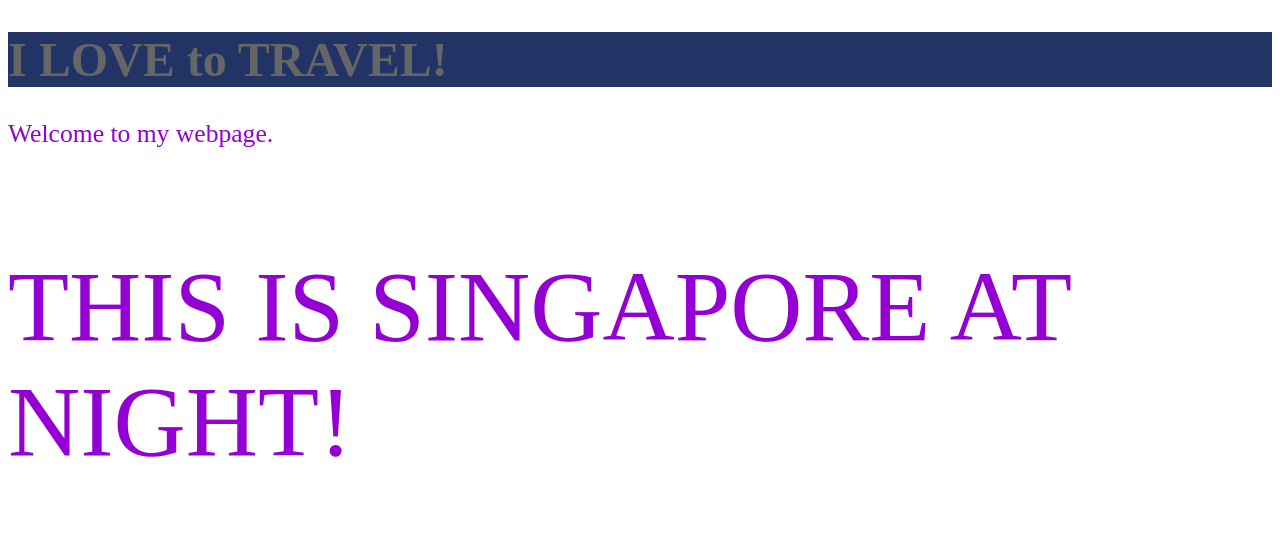
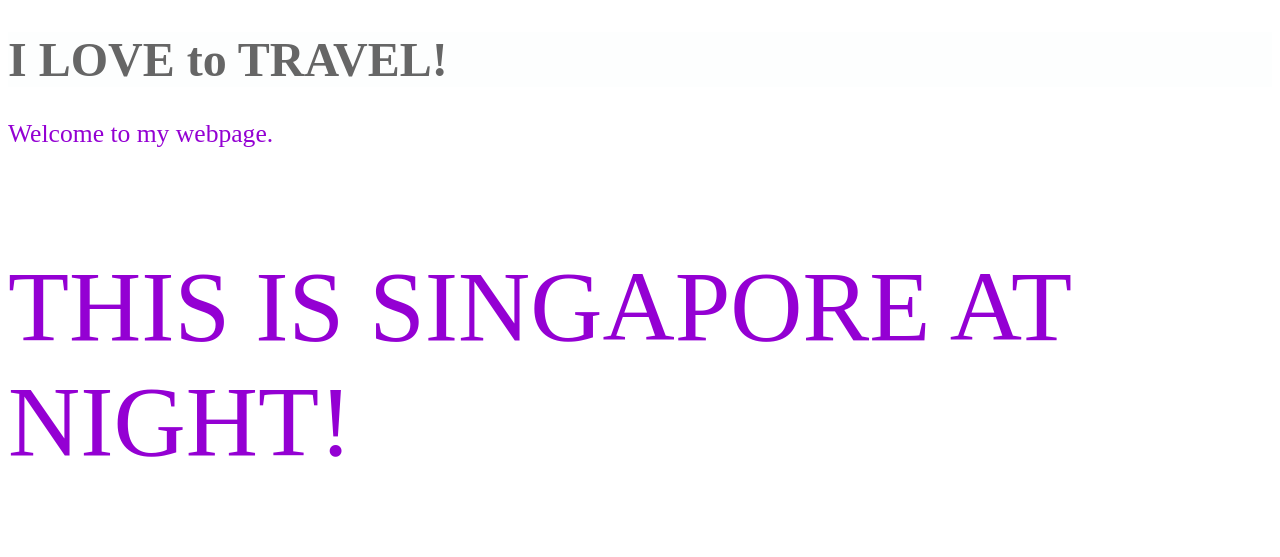
Before and after one commit to Julie9675/MyHobby, a plain HTML site: page index.html in a window 1280 px wide. Shown: the top 557 px of the page. Drawn offline with Linux system fonts and the light colour scheme.

Commit message:
Update mystyle.css

```diff
--- a/mystyle.css
+++ b/mystyle.css
@@ -1,5 +1,5 @@
 h1{
-background-color:#236;
+background-color:#FDFEFE;
 color:#666;
 font-size:3em;
 }
```
